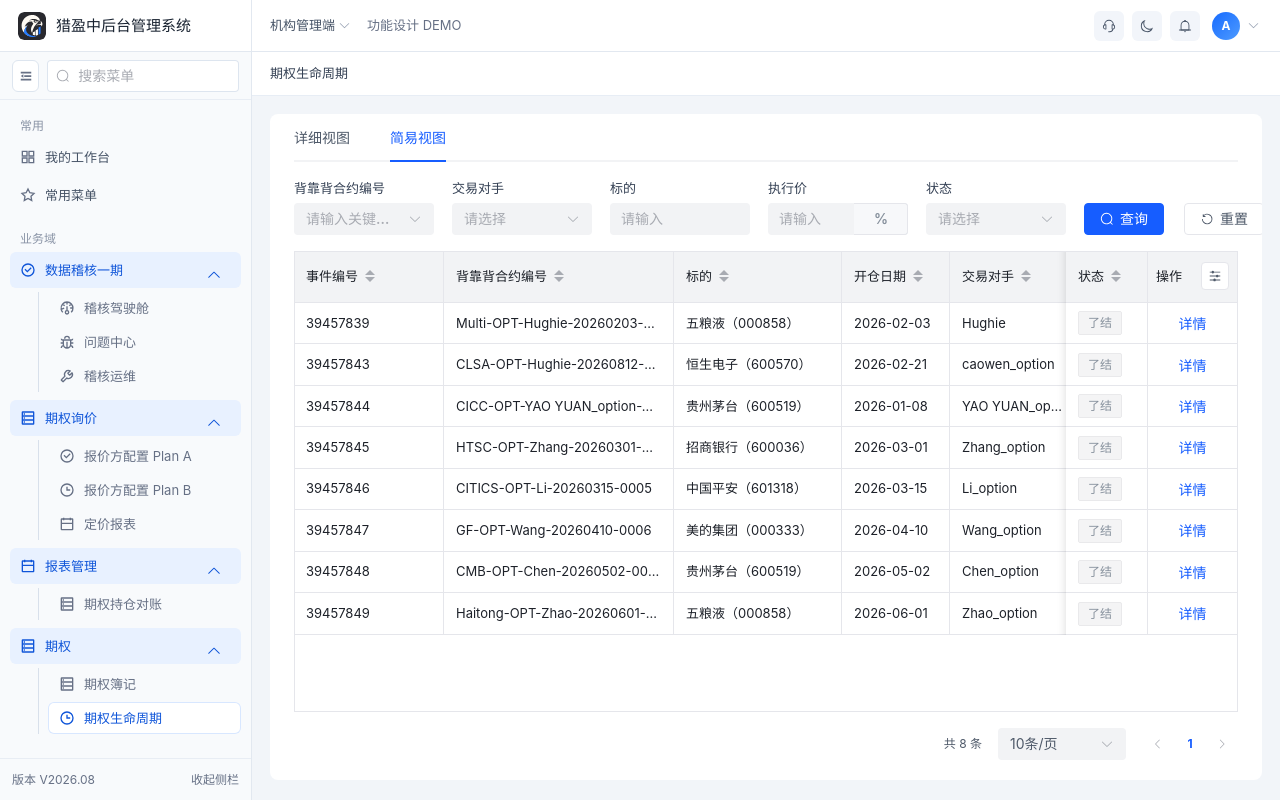
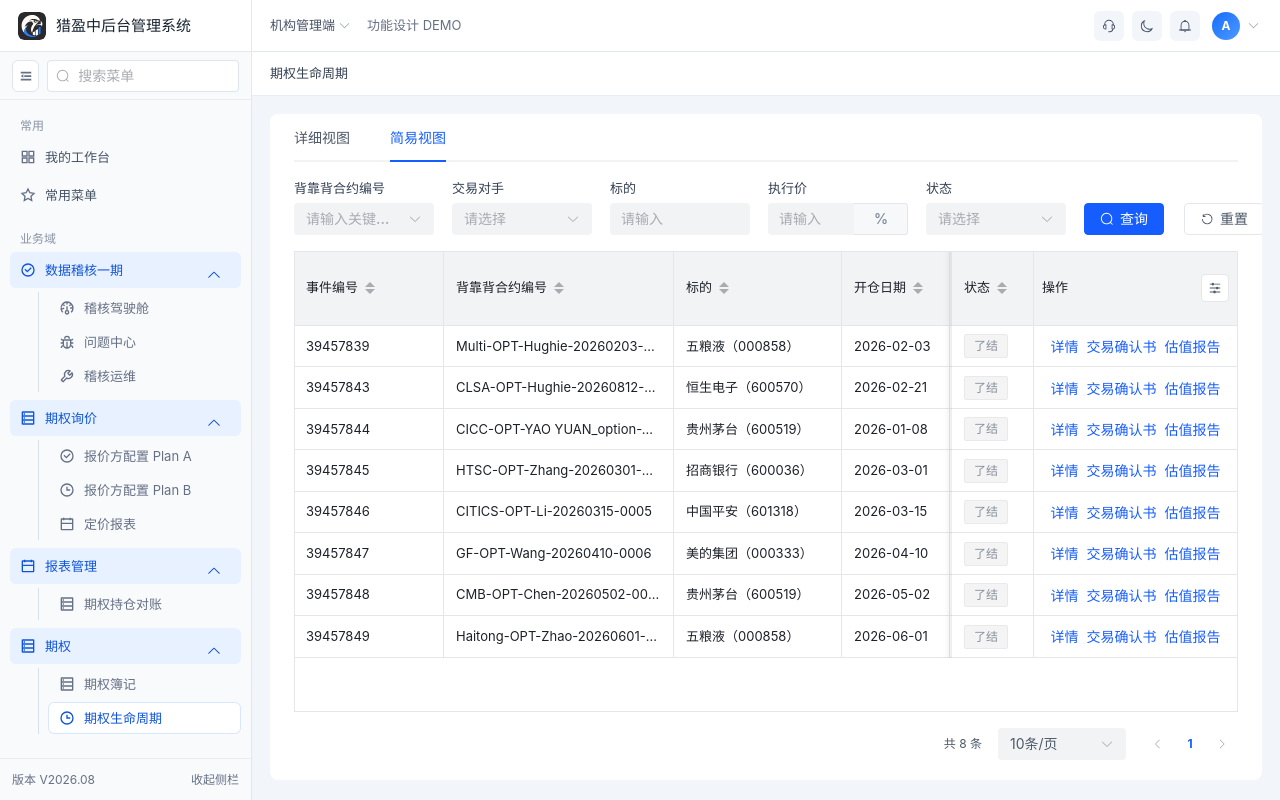
Before and after one commit to cain7760/faucon-trade-option-prototype, a Vue app: page /option-lifecycle in a window 1280 px wide. Both pictures are taken after a click on the tab "简易视图". Built offline with nearby package versions, Linux system fonts and the light colour scheme.

Commit message:
feat: wrap simple view headers and add trade confirmation buttons

```diff
--- a/src/views/OptionLifecycle.vue
+++ b/src/views/OptionLifecycle.vue
@@ -293,7 +293,7 @@
         <el-table
           v-else
           :data="pagedRows"
-          class="option-lifecycle-table"
+          class="option-lifecycle-table option-lifecycle-table--simple"
           border
           height="100%"
           empty-text="暂无符合条件的生命周期记录"
@@ -322,7 +322,7 @@
           </el-table-column>
           <el-table-column
             label="操作"
-            width="90"
+            width="204"
             fixed="right"
             align="center"
             header-align="left"
@@ -393,6 +393,15 @@
             </template>
             <template #default="{ row }">
               <el-button link type="primary" @click="openDetail(row)">详情</el-button>
+              <el-button
+                link
+                type="primary"
+                @click="downloadCounterpartyDocuments(row, '交易确认书')"
+                >交易确认书</el-button
+              >
+              <el-button link type="primary" @click="downloadCounterpartyDocuments(row, '估值报告')"
+                >估值报告</el-button
+              >
             </template>
           </el-table-column>
         </el-table>
@@ -1995,6 +2004,13 @@ function exportRows() {
   word-break: keep-all;
 }
 
+.option-lifecycle-table--simple :deep(th .cell) {
+  white-space: normal;
+  word-break: break-all;
+  overflow: visible;
+  text-overflow: clip;
+}
+
 .option-lifecycle-table :deep(.el-button.is-link),
 :global(.option-lifecycle-drawer .el-button.is-link) {
   margin: 0 8px 0 0;
```
